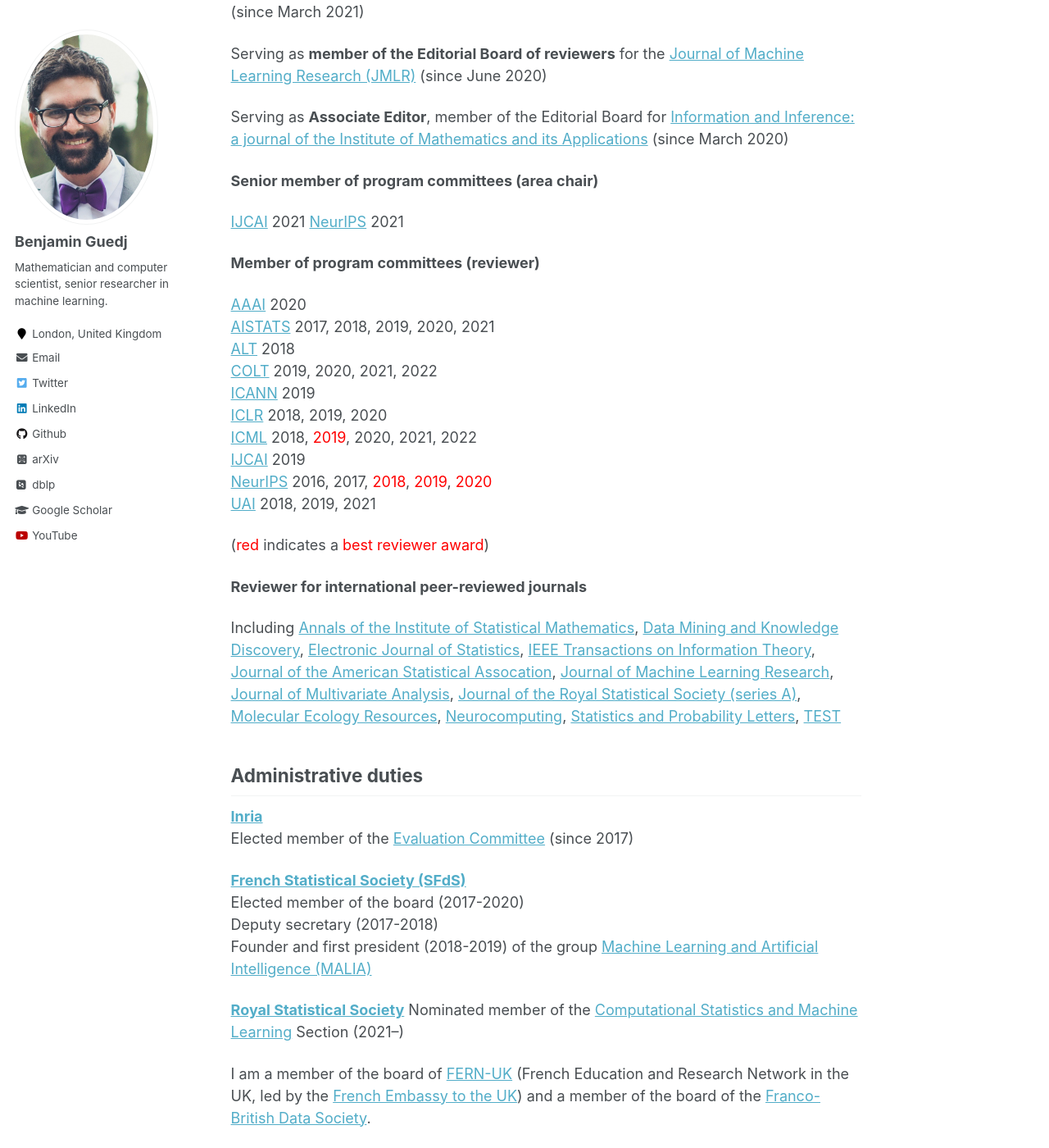
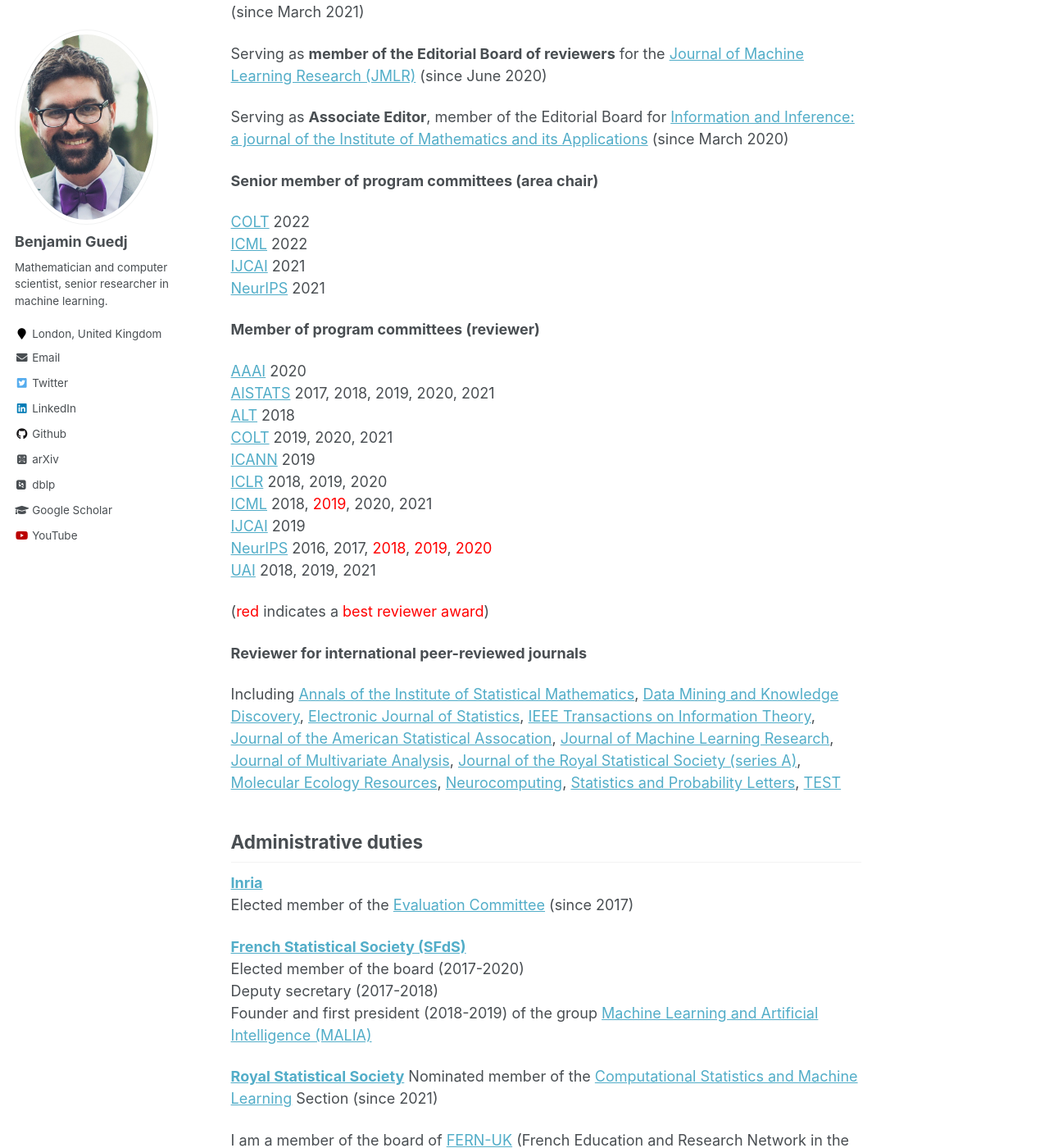
Before and after one commit to bguedj/bguedj.github.io, a Jekyll site: the page built from _pages/service.md, in a window 1280 px wide and 1400 px high, scrolled down 663 px. Shown: the whole window at 82% size. Built offline with Jekyll 4.4.1, drawn with Linux system fonts in a browser that asks for light colours; some web fonts are replaced.

Commit message:
update area chair

```diff
--- a/_pages/service.md
+++ b/_pages/service.md
@@ -28,6 +28,8 @@
 
 **Senior member of program committees (area chair)**
 
+[COLT](http://learningtheory.org) 2022
+[ICML](https://icml.cc) 2022
 [IJCAI](https://www.ijcai.org) 2021
 [NeurIPS](https://neurips.cc) 2021
 
@@ -36,10 +38,10 @@
 [AAAI](https://www.aaai.org) 2020
 [AISTATS](https://www.aistats.org) 2017, 2018, 2019, 2020, 2021
 [ALT](http://algorithmiclearningtheory.org) 2018
-[COLT](http://learningtheory.org) 2019, 2020, 2021, 2022
+[COLT](http://learningtheory.org) 2019, 2020, 2021
 [ICANN](https://e-nns.org/) 2019
 [ICLR](https://iclr.cc) 2018, 2019, 2020
-[ICML](https://icml.cc) 2018, <span style="color:red">2019</span>, 2020, 2021, 2022
+[ICML](https://icml.cc) 2018, <span style="color:red">2019</span>, 2020, 2021
 [IJCAI](https://www.ijcai.org) 2019
 [NeurIPS](https://neurips.cc) 2016, 2017, <span style="color:red">2018</span>, <span style="color:red">2019</span>, <span style="color:red">2020</span>
 [UAI](http://www.auai.org) 2018, 2019, 2021
@@ -61,7 +63,7 @@
 Founder and first president (2018-2019) of the group [Machine Learning and Artificial Intelligence (MALIA)](https://www.sfds.asso.fr/fr/malia_machine_learning_et_intelligence_artificielle/459-groupe_malia/)
 
 **[Royal Statistical Society](https://rss.org.uk)**
-Nominated member of the [Computational Statistics and Machine Learning](https://rss.org.uk/membership/rss-groups-and-committees/sections/statistical-computing/) Section (2021--)
+Nominated member of the [Computational Statistics and Machine Learning](https://rss.org.uk/membership/rss-groups-and-committees/sections/statistical-computing/) Section (since 2021)
 
 
 I am a member of the board of [FERN-UK](https://uk.ambafrance.org/The-board) (French Education and Research Network in the UK, led by the [French Embassy to the UK](https://uk.ambafrance.org/-Science-Tech-)) and a member of the board of the [Franco-British Data Society](https://www.francobritishdatasociety.org).
```
